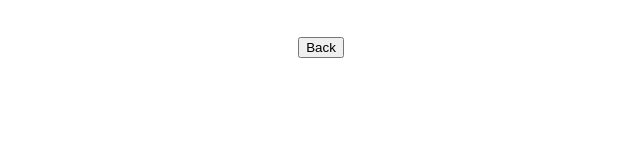
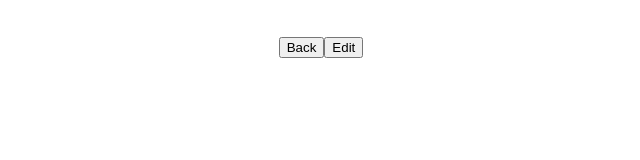
Before and after one commit to KaetiG/movie-sagas, a React (Create React App) app: page /#/details in a window 1280 px wide. Shown: the top 160 px of the page, without its empty margins (319-959 px from the left). Built offline with nearby package versions, Linux system fonts and the light colour scheme.

Commit message:
add Edit component with button and input field

```diff
--- a/src/components/App/App.js
+++ b/src/components/App/App.js
@@ -2,6 +2,7 @@ import React, { Component } from 'react';
 import './App.css';
 import MovieList from '../MovieList/MovieList.js';
 import Details from '../Details/Details';
+import Edit from '../Edit/Edit';
 
 import { HashRouter as Router, Route } from 'react-router-dom';
 
@@ -12,6 +13,7 @@ class App extends Component {
       <Router>
       <div className="App">
         <Route path="/details" component={Details} />
+        <Route path="/edit" component={Edit} />
         <Route path="/" exact component={MovieList} />
       </div>
       </Router>
--- a/src/components/Details/Details.js
+++ b/src/components/Details/Details.js
@@ -3,9 +3,18 @@ import { connect } from 'react-redux';
 import GenreDisplay from '../GenreDisplay/GenreDisplay';
 
 class Details extends Component {
-goBack = () => {
-    this.props.history.push('/');
-}
+    // componentDidMount() {
+    //     handleEditClick();
+    // }
+
+    handleEditClick = () => {
+        this.props.history.push('/edit');
+        // this.props.dispatch({ type: "UPDATE_MOVIE" });
+    }
+
+    goBack = () => {
+        this.props.history.push('/');
+    }
     render() {
         return (
             <><div>
@@ -15,6 +24,7 @@ goBack = () => {
                     value={this.props.reduxState.movies.id} /><br />
                 <h3>{this.props.reduxState.movies.title}</h3>
                 <button onClick={this.goBack}>Back</button>
+                <button onClick={this.handleEditClick}>Edit</button>
                 <p>{this.props.reduxState.movies.description}</p>
                 <p>{this.props.reduxState.genres.name}</p>
                 <ul>{this.props.reduxState.genres.map(genre => <GenreDisplay genre={genre} history={this.props.history} key={genre.genre_id} />)}</ul>
--- /dev/null
+++ b/src/components/Edit/Edit.js
@@ -0,0 +1,19 @@
+import React, { Component } from 'react';
+import { connect } from 'react-redux';
+
+class Edit extends Component {
+    render(){
+        return(
+            <>
+            <input placeholder='Example: Horror'></input>
+            <button>Add Genre</button>
+            </>
+        )
+    }
+}
+
+const mapReduxStateToProps = (reduxState) => ({
+    reduxState
+});
+
+export default connect(mapReduxStateToProps)(Edit);
```
